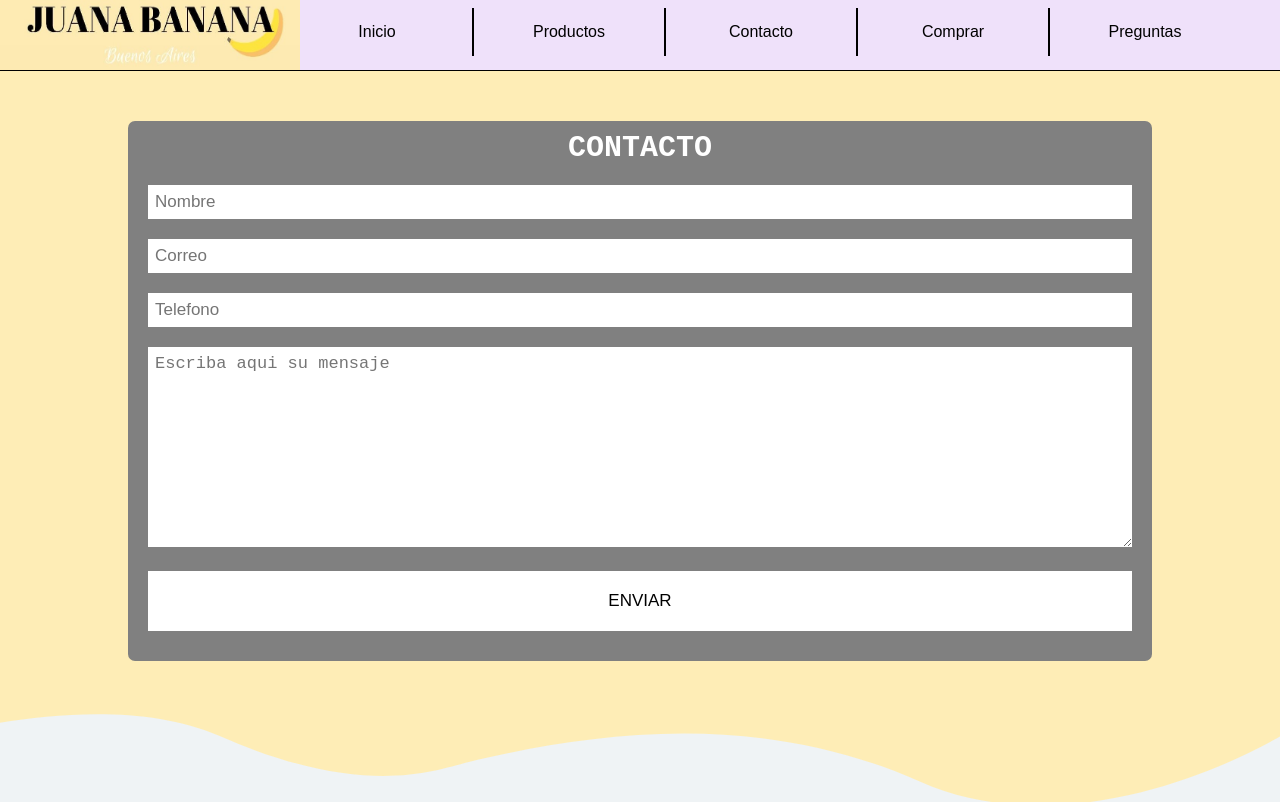
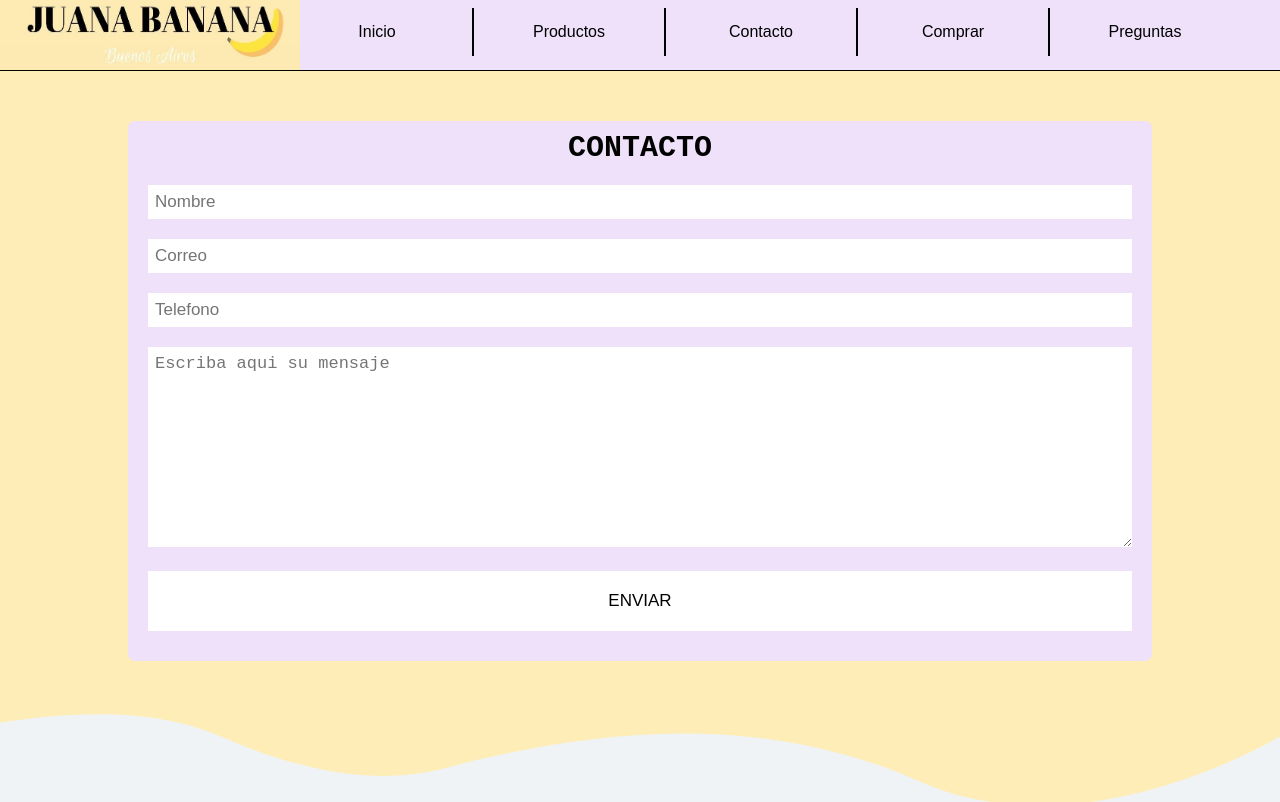
Before and after one commit to MrAnubis27/new_repo_ok, a website: page pages/contacto.html in a window 1280 px wide. Shown: the top 802 px of the page. Drawn offline with Linux system fonts and the light colour scheme.

Commit message:
ultimo commit

```diff
--- a/css/estiloprueba.css
+++ b/css/estiloprueba.css
@@ -110,7 +110,7 @@ h1{
 form {
   width: 80%;
   margin: auto;
-  background: grey;
+  background: #efe1fa;
   padding: 10px 20px;
   box-sizing: border-box;
   margin-top: 20px;
@@ -118,7 +118,7 @@ form {
   margin-bottom: 50px; }
 
 .contacto {
-  color: white;
+  color: black;
   text-align: center;
   margin: 0;
   font-size: 30px;
@@ -270,7 +270,7 @@ section {
 .imagen img{
     width: 100%;
     height:100%;
-    background-size: cover;
+    object-fit: cover;
 }
 
 .overlay{
```
